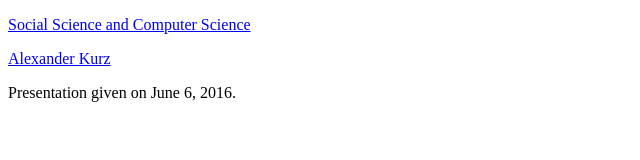
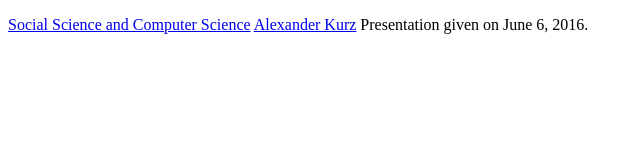
Before and after one commit to jtrane/jtrane.github.io-old, a plain HTML site: page index.html in a window 1280 px wide. Shown: the whole page, without its empty margins (0-640 px from the left). Drawn offline with Linux system fonts and the light colour scheme.

Commit message:
Update index.html

```diff
--- a/index.html
+++ b/index.html
@@ -8,8 +8,8 @@
   <style type="text/css">code{white-space: pre;}</style>
 </head>
 <body>
-<p><a href="Social-Science-and-Computer-Science/overview.md">Social Science and Computer Science</a></p>
-<p><a href="http://www.cs.le.ac.uk/people/akurz/">Alexander Kurz</a></p>
-<p>Presentation given on June 6, 2016.</p>
+<p><a href="Social-Science-and-Computer-Science/overview.md">Social Science and Computer Science</a>
+   <a href="http://www.cs.le.ac.uk/people/akurz/">Alexander Kurz</a>
+   Presentation given on June 6, 2016.</p>
 </body>
 </html>
```
